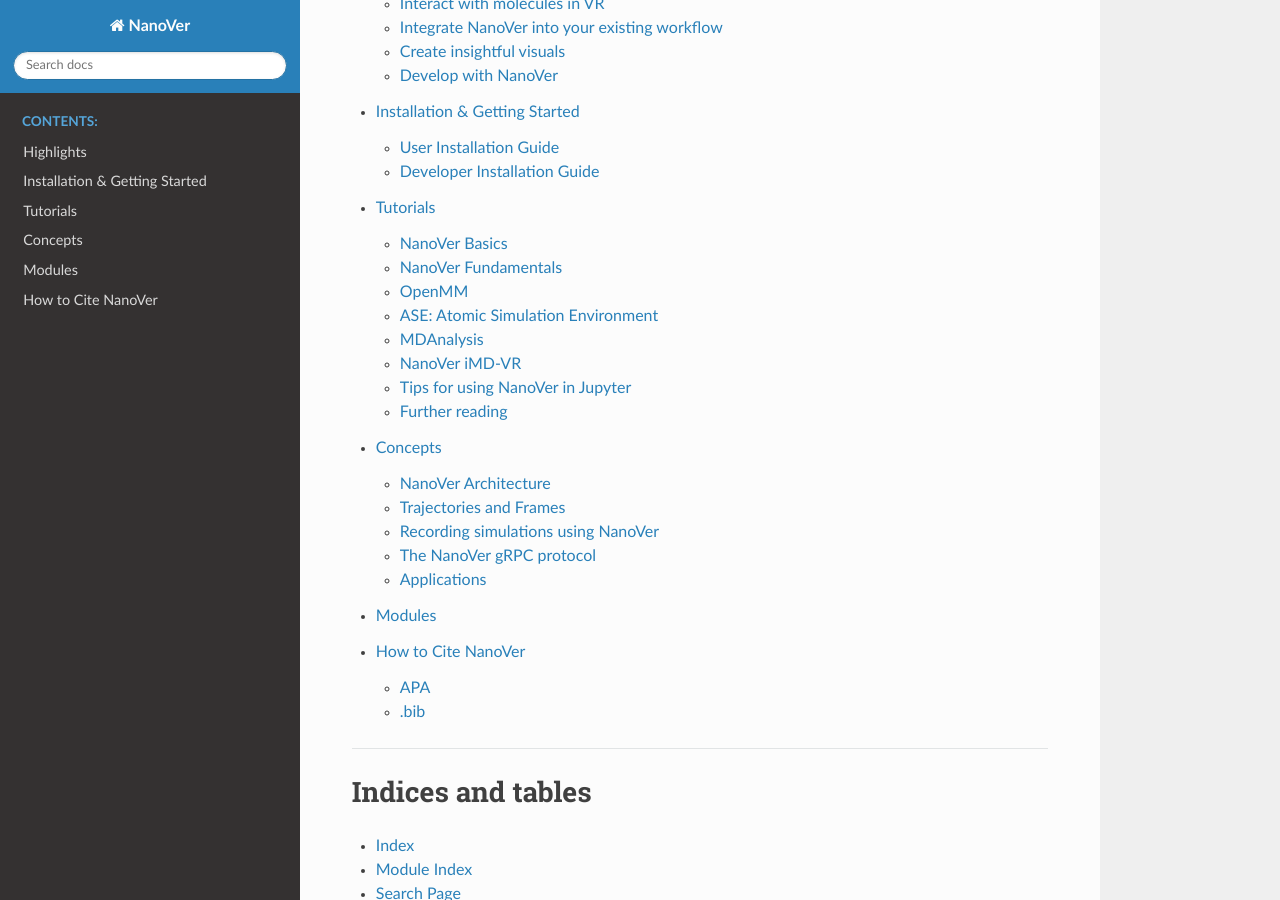
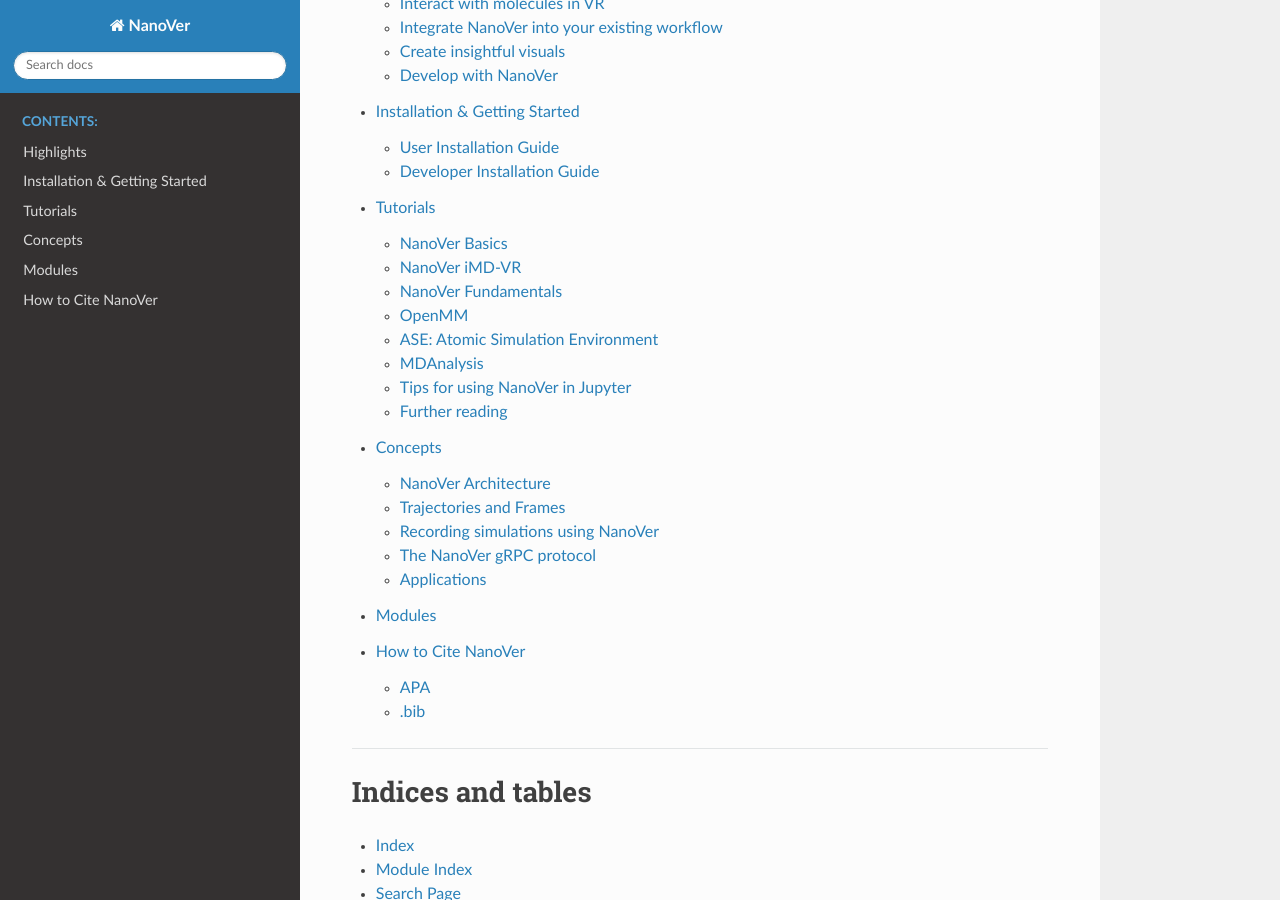
Before and after one commit to IRL2/nanover-docs, a Sphinx documentation site: the page built from source/index.rst, in a window 1280 px wide and 900 px high, scrolled down 1056 px. Built offline with Sphinx 7.4.7 and the Read the Docs theme 3.1.0, drawn with Linux system fonts in a browser that asks for light colours; pages that are not in the unit, such as notebooks, are missing from menus; the version number could not be read and is left out.

```diff
--- a/source/tutorials/tutorials.rst
+++ b/source/tutorials/tutorials.rst
@@ -25,11 +25,11 @@ framework you're running with NanoVer.
    :caption: Contents:
 
    basics.rst
+   vrclient.rst
    fundamentals.rst
    openmm.rst
    ase.rst
    mdanalysis.rst
-   vrclient.rst
 
 
 .. _using_nanover_in_jupyter:
```
